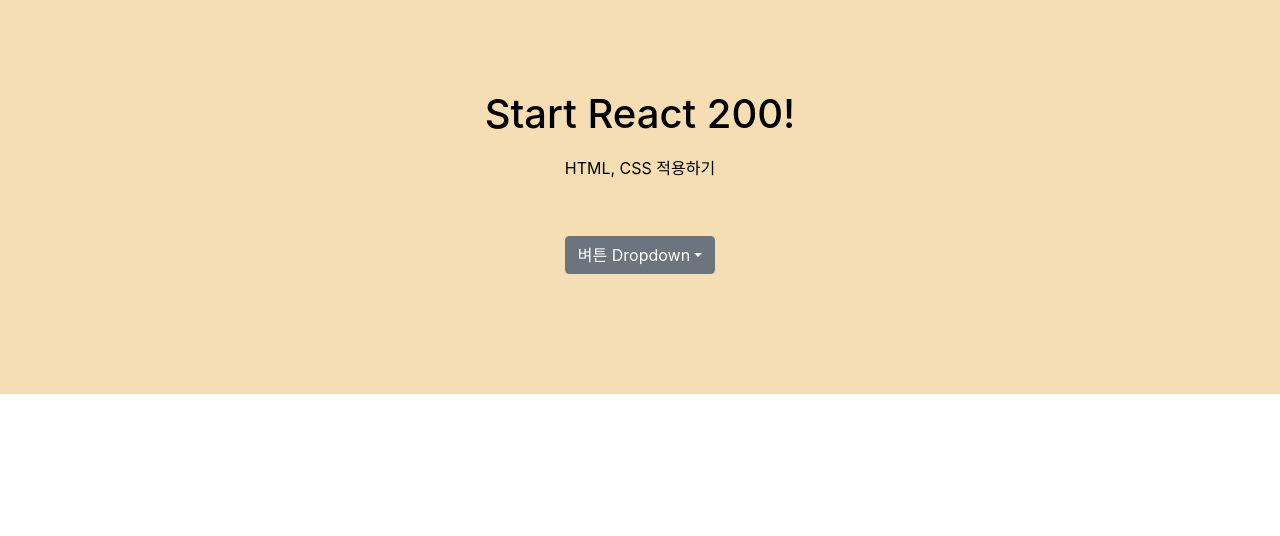
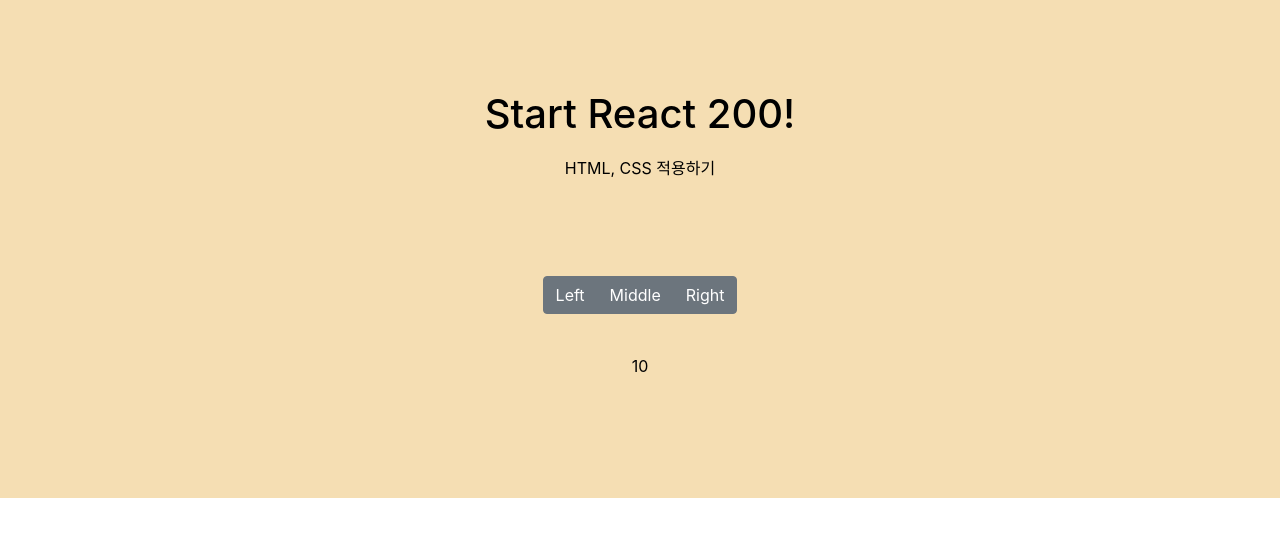
Before and after one commit to dev-chloe/hangout-react200, a React (Create React App) app: page / in a window 1280 px wide. Shown: the top 536 px of the page. Built offline with nearby package versions, Linux system fonts and the light colour scheme.

Commit message:
react200 초급038

```diff
--- a/src/App.js
+++ b/src/App.js
@@ -1,6 +1,6 @@
 import React from 'react';
 import './App.css';
-import ReactstrapDropdown from './R037_ReactstrapDropdown';
+import ReactstrapButtonGroup from './R038_ReactstrapButtonGroup';
 import 'bootstrap/dist/css/bootstrap.css';
 
 function App() {
@@ -8,7 +8,7 @@
     <div>
       <h1>Start React 200!</h1>
       <p>HTML, CSS 적용하기</p>
-      <ReactstrapDropdown />
+      <ReactstrapButtonGroup />
     </div>
   );
 }
--- /dev/null
+++ b/src/R038_ReactstrapButtonGroup.js
@@ -0,0 +1,30 @@
+import { Component } from "react";
+import { Button, ButtonGroup } from "reactstrap";
+
+class R038_ReactstrapButtonGroup extends Component {
+  constructor(props) {
+    super(props);
+    this.state = { number: 10 }
+  }
+
+  move = (type, e) => {
+    if(type === 'Left') {
+      this.setState({number: this.state.number -1})
+    } else if(type === 'Right')( this.setState({number: this.state.number + 1}))
+  }
+
+  render () {
+    return (
+      <div>
+        <ButtonGroup>
+          <Button onClick={e => this.move('Left')}>Left</Button>
+          <Button onClick={e => this.move('Middle')}>Middle</Button>
+          <Button onClick={e => this.move('Right')}>Right</Button>
+        </ButtonGroup>
+        <br /> {this.state.number}
+      </div>
+    )
+  }
+}
+
+export default R038_ReactstrapButtonGroup;
```
